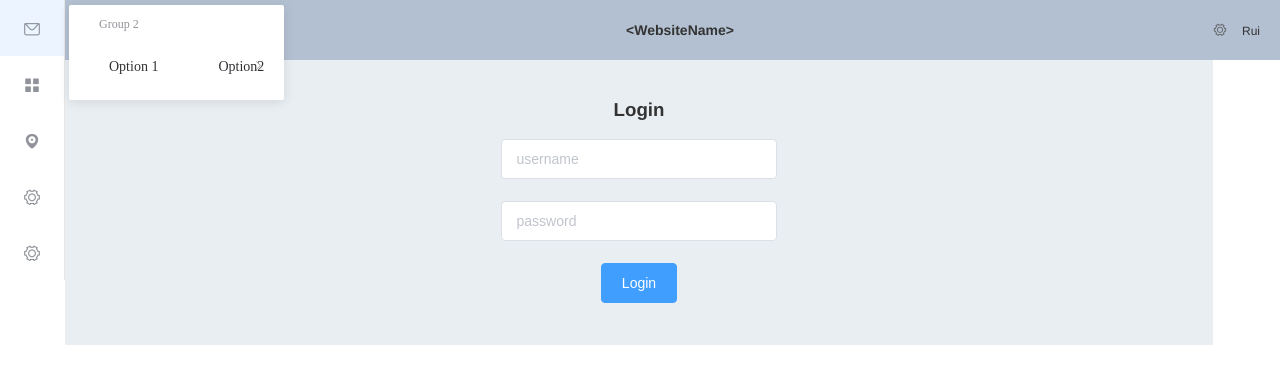
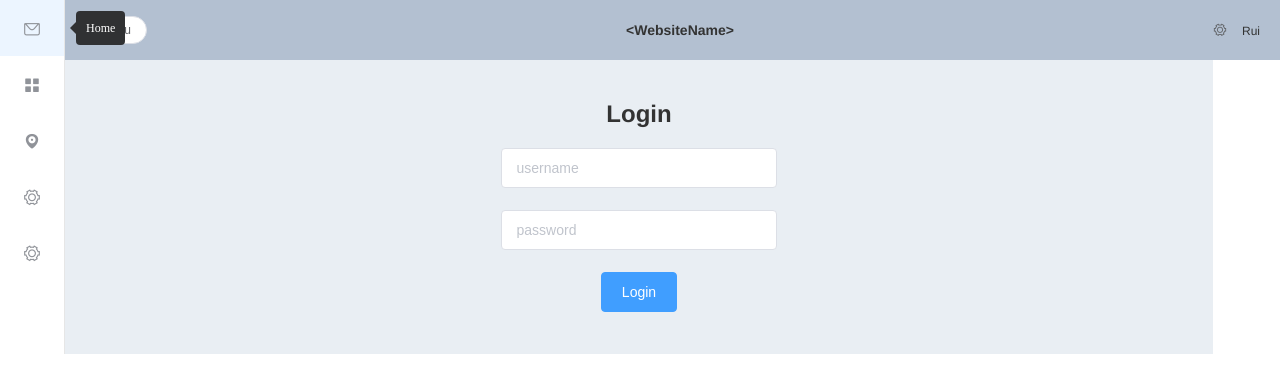
Before and after one commit to castor3/TestSPA, a Vue app: page / in a window 1280 px wide. Shown: the top 392 px of the page. Built offline with nearby package versions, Linux system fonts and the light colour scheme.

Commit message:
Improvements to side menu and containers

```diff
--- a/src/App.vue
+++ b/src/App.vue
@@ -3,23 +3,19 @@
 		<!-- <img src="./assets/logo.png"> -->
 		<!-- <app-ficheiro></app-ficheiro> -->
 		<!-- <router-view/> -->
-
+		<!--
+	## Dark theme ##
+	background-color="#545c64"
+	text-color="#fff"
+	active-text-color="#ffd04b"
+-->
 		<el-container>
-			<el-menu style="height:100%" class="el-menu-vertical-demo" @open="handleOpen" @close="handleClose" :collapse="isCollapsed">
+			<el-menu class="el-menu-vertical-demo" @open="handleOpen" @close="handleClose" :collapse="isCollapsed">
 				<!-- Main window -->
-				<el-submenu index="1">
-					<template slot="title">
-						<i class="el-icon-message"></i>
-						<span slot="title">Main window</span>
-					</template>
-					<el-menu-item-group title="Group 2">
-						<el-menu-item index="1-1">Option 1</el-menu-item>
-					</el-menu-item-group>
-					<el-submenu index="1-2">
-						<template slot="title">Option2</template>
-						<el-menu-item index="1-4-1">Option 2-1</el-menu-item>
-					</el-submenu>
-				</el-submenu>
+				<el-menu-item index="1">
+					<i class="el-icon-message"></i>
+					<span slot="title">Home</span>
+				</el-menu-item>
 				<!-- Friends -->
 				<el-submenu index="2">
 					<template slot="title">
@@ -39,21 +35,10 @@
 					</el-submenu>
 				</el-submenu>
 				<!-- Fields -->
-				<el-submenu index="3">
-					<template slot="title">
-						<i class="el-icon-location"></i>
-						<span slot="title">Fields</span>
-					</template>
-					<el-menu-item-group>
-						<template slot="title">Group 1</template>
-						<el-menu-item index="3-1">Option 1</el-menu-item>
-						<el-menu-item index="3-2">Option 2</el-menu-item>
-					</el-menu-item-group>
-					<el-submenu index="3-4">
-						<template slot="title">Option 4</template>
-						<el-menu-item index="3-4-1">Option 4-1</el-menu-item>
-					</el-submenu>
-				</el-submenu>
+				<el-menu-item index="3">
+					<i class="el-icon-location"></i>
+					<span slot="title">Fields</span>
+				</el-menu-item>
 				<!-- Profile -->
 				<el-submenu index="4">
 					<template slot="title">
@@ -70,9 +55,7 @@
 				</el-submenu>
 			</el-menu>
 
-			<el-container>
-				<app-main @collapseChanged="isCollapsed = $event" />
-			</el-container>
+			<app-main @collapseChanged="isCollapsed = $event" />
 		</el-container>
 
 	</div>
@@ -125,15 +108,10 @@ body {
   text-align: center;
   color: #2c3e50;
 }
-li {
-  display: inline-block;
-  margin: 0 10px;
-}
 .el-menu-vertical-demo:not(.el-menu--collapse) {
   width: 200px;
-  min-height: 400px;
-}
-.el-menu-item {
-  text-align: left;
+  /* min-height: 400px; */
+  height: 100%;
+  border-width: 0px;
 }
 </style>
--- a/src/components/Main.vue
+++ b/src/components/Main.vue
@@ -1,5 +1,5 @@
 <template>
-	<div style="width:100%">
+	<div id="main">
 		<!-- Header -->
 		<el-header style="font-size: 12px">
 			<span style="float: left">
@@ -91,6 +91,10 @@ export default {
 </script>
 
 <style>
+#main{
+	width: 100%;
+	/* height: 100%; */
+}
 #centeredLogin {
   width: 25%;
   margin: 0 auto;
```
